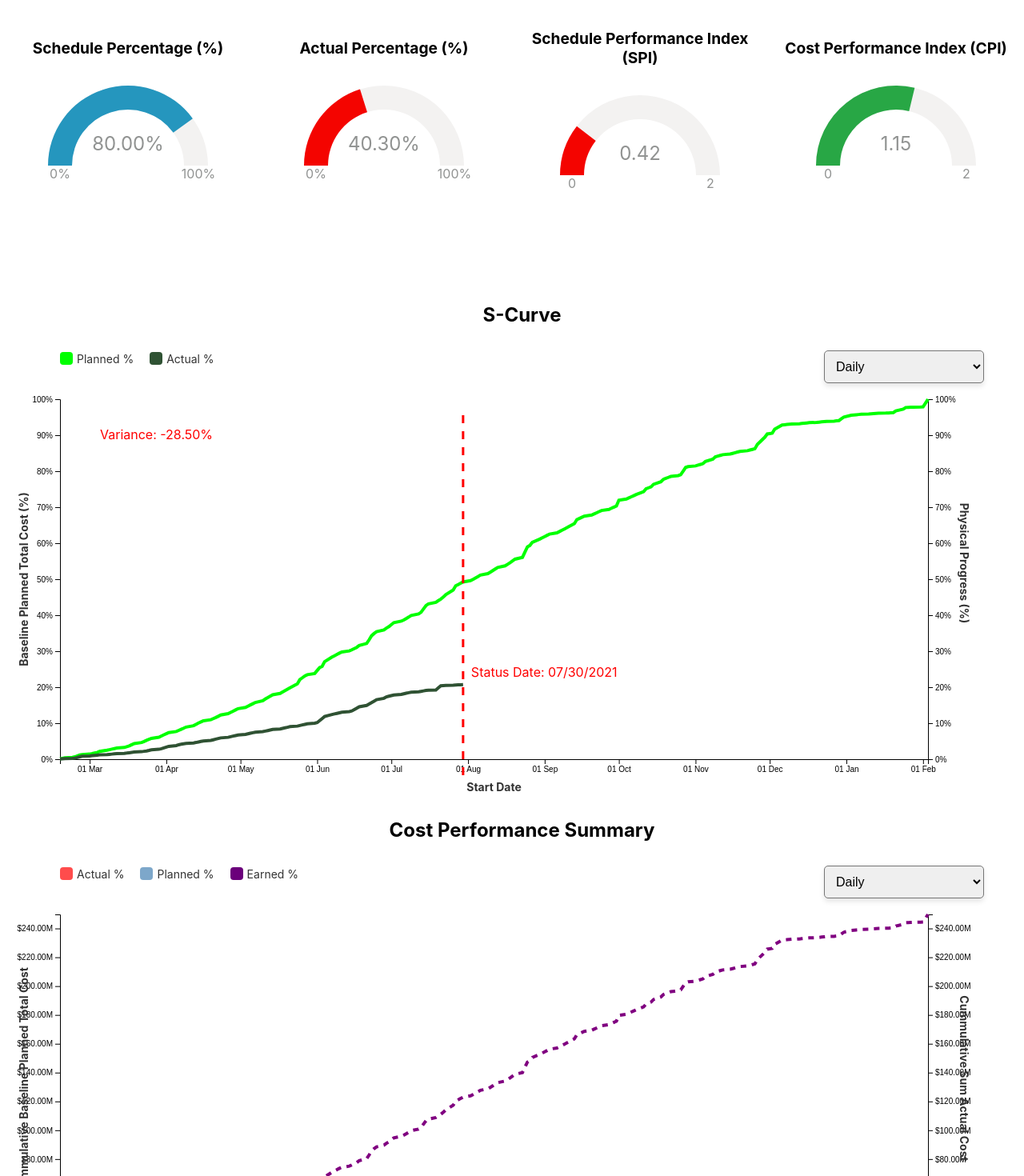
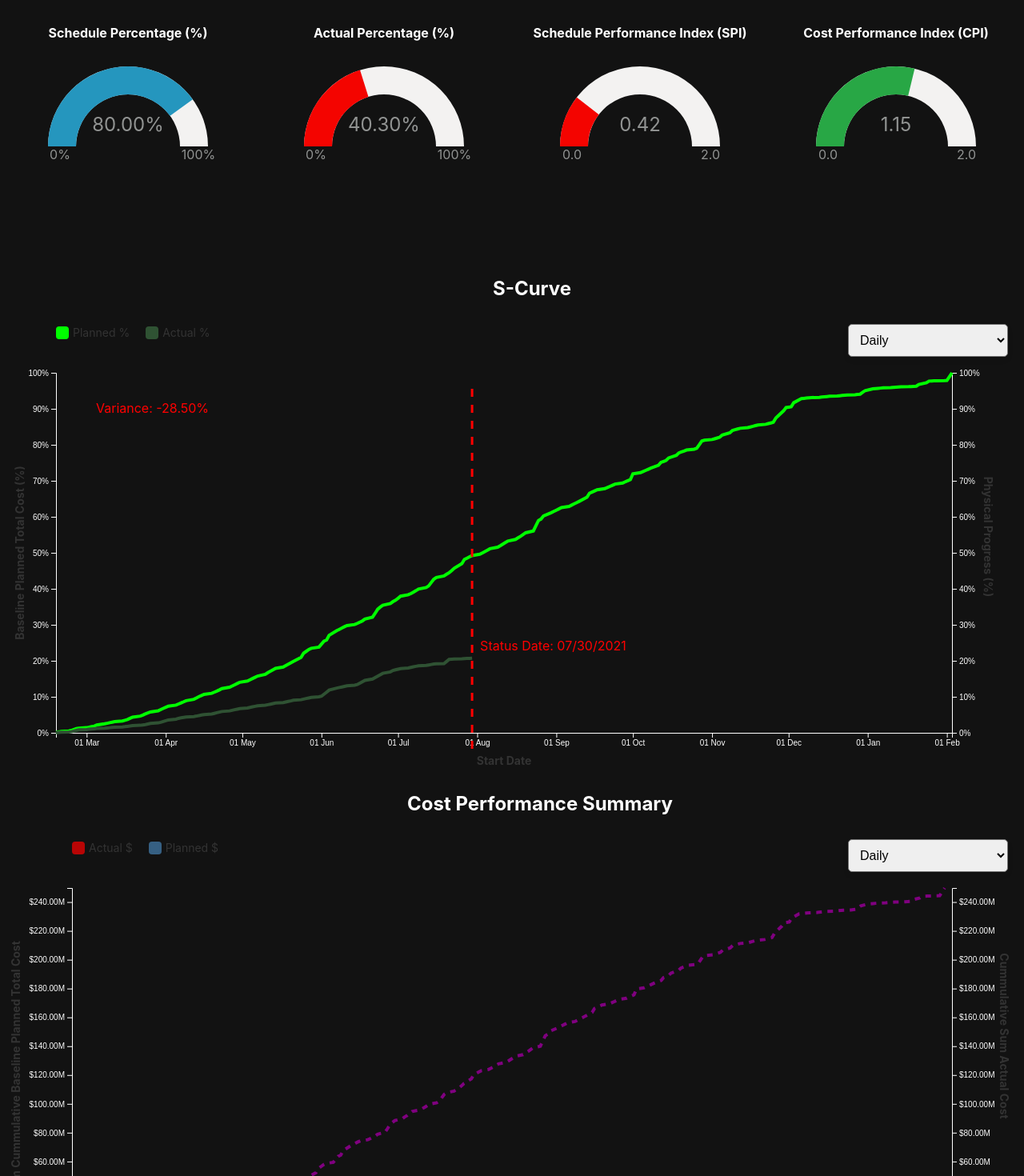
Before and after one commit to Jyoti-Technosoft/d3-scurve-gauge, a React (Create React App) app: page / in a window 1280 px wide. Shown: the top 1470 px of the page at 80% size. Built offline with nearby package versions, Linux system fonts and the light colour scheme.

Commit message:
Showed tooltip and added dark and light theme

```diff
--- a/src/App.css
+++ b/src/App.css
@@ -36,3 +36,17 @@
     transform: rotate(360deg);
   }
 }
+
+.light-mode {
+  background-color: #FFFFFF;
+  color: #000000;
+}
+
+.dark-mode {
+  background-color: #121212;
+  color: #FFFFFF;
+}
+
+svg {
+  overflow: visible;
+}
--- a/src/App.js
+++ b/src/App.js
@@ -7,8 +7,9 @@ import "./App.css";
 import GroupedBarChart from "./Components/GroupedBarChart";
 
 function App() {
+  const isDarkMode = true;
   return (
-    <div className="App">
+    <div className={`App ${isDarkMode ? "dark-mode" : "light-mode"}`}>
       <Dashboard />
       <SCurveChart
         data={data}
--- a/src/Components/Dashboard.jsx
+++ b/src/Components/Dashboard.jsx
@@ -2,7 +2,15 @@ import React from "react";
 
 import Gauge from "./GaugeChart";
 import data from "../Json/data.json";
-import "../Styles/Dashboard.css";
+
+const styles = {
+  dashboardContainer: {
+    display: "grid",
+    gridTemplateColumns: "repeat(auto-fit, minmax(200px, 1fr))",
+    gap: "20px",
+    padding: "10px",
+  },
+};
 
 const Dashboard = () => {
   const colorLogic = {
@@ -13,7 +21,7 @@ const Dashboard = () => {
   };
 
   return (
-    <div className="dashboard">
+    <div style={styles.dashboardContainer}>
       <Gauge
         title="Schedule Percentage (%)"
         value={data.scheduledPercentage / 100}
--- a/src/Components/GaugeChart.jsx
+++ b/src/Components/GaugeChart.jsx
@@ -1,7 +1,16 @@
 import React, { useEffect, useRef } from "react";
 import * as d3 from "d3";
 
-import "../Styles/Gauge.css";
+const styles = {
+  gaugeContainer: {
+    textAlign: "center",
+    marginBottom: "20px",
+  },
+  gaugeTitle: {
+    fontSize: "16px",
+    fontWeight: "bold",
+  },
+};
 
 const Gauge = ({ title, value, min, max, enableNeedle = false, enableGradient = false, colorLogic }) => {
   const svgRef = useRef();
@@ -11,7 +20,7 @@ const Gauge = ({ title, value, min, max, enableNeedle = false, enableGradient =
     const width = 220;
     const height = 220;
     const radius = Math.min(width, height) / 2 - 10;
-    const arcWidth = 30;
+    const arcWidth = 35;
     const svg = d3
       .select(svgRef.current)
       .attr("width", width)
@@ -112,7 +121,7 @@ const Gauge = ({ title, value, min, max, enableNeedle = false, enableGradient =
                 .style("font-size", "16px")
                 .style("fill", "#919392")
                 .style("writing-mode", "tb")
-                .text("0")
+                .text(min.toFixed(1))
                 .attr("transform", "rotate(-90) translate(-10,-5)");
             svg
                 .append("text")
@@ -122,7 +131,7 @@ const Gauge = ({ title, value, min, max, enableNeedle = false, enableGradient =
                 .style("font-size", "16px")
                 .style("fill", "#919392")
                 .style("writing-mode", "tb")
-                .text("2")
+                .text(max.toFixed(1))
                 .attr("transform", "rotate(-90) translate(-10,8)");
         }
 
@@ -194,7 +203,7 @@ const Gauge = ({ title, value, min, max, enableNeedle = false, enableGradient =
                 .style("font-size", "16px")
                 .style("fill", "#919392")
                 .style("writing-mode", "tb")
-                .text("0")
+                .text(min.toFixed(1))
                 .attr("transform", "rotate(-90) translate(-10,-5)");
 
             svg
@@ -205,17 +214,18 @@ const Gauge = ({ title, value, min, max, enableNeedle = false, enableGradient =
                 .style("font-size", "16px")
                 .style("fill", "#919392")
                 .style("writing-mode", "tb")
-                .text("2")
+                .text(max.toFixed(1))
                 .attr("transform", "rotate(-90) translate(-10,8)");
         }
     }
   }, [value, min, max, colorLogic, enableGradient, enableNeedle]);
 
   return (
-    <div className="gauge-container">
-      <h4 className="gauge-title">{title}</h4>
+    <div style={styles.gaugeContainer}>
+      <h4 style={styles.gaugeTitle}>{title}</h4>
       <svg ref={svgRef}></svg>
     </div>
   );
 };
+
 export default Gauge;
--- a/src/Components/GroupedBarChart.jsx
+++ b/src/Components/GroupedBarChart.jsx
@@ -78,7 +78,16 @@ const GroupedBarChart = ({ data, chartTitle, xAxisTitle, yAxisTitleLeft, yAxisTi
 
     const xScale = d3
       .scaleTime()
-      .domain(d3.extent([...plannedPoints, ...actualPoints], (d) => d.date))
+      .domain([
+        d3.timeDay.offset(
+          d3.min([...plannedPoints, ...actualPoints], (d) => d.date),
+          -3
+        ),
+        d3.timeDay.offset(
+          d3.max([...plannedPoints, ...actualPoints], (d) => d.date),
+          3
+        ),
+      ])
       .range([0, width]);
     const yScale = d3
       .scaleLinear()
@@ -106,7 +115,8 @@ const GroupedBarChart = ({ data, chartTitle, xAxisTitle, yAxisTitleLeft, yAxisTi
         const weekNumberFormatter = (d) => {
             const weekNumber = d3.timeFormat("%U")(d); // Get the week number (starts from 0)
             const year = d3.timeFormat("%Y")(d); // Get the year
-            return `Week ${+weekNumber + 1}, ${year}`; // Increment by 1 to start from 1
+            const month = d3.timeFormat("%b")(d);
+            return `Week ${+weekNumber + 1},\n${month} ${year}`; // Increment by 1 to start from 1
         };
         xAxis.tickFormat(weekNumberFormatter);
     } else {
@@ -143,6 +153,26 @@ const GroupedBarChart = ({ data, chartTitle, xAxisTitle, yAxisTitleLeft, yAxisTi
       .attr("class", "x-axis")
       .attr("transform", `translate(0, ${height})`)
       .call(xAxis);
+
+    if (timeInterval === "weekly") {
+        // Customize tick labels for multiline rendering
+        const customizeXAxisTicks = () => {
+          svg.selectAll(".x-axis text") // Select x-axis labels
+            .each(function () {
+              const text = d3.select(this);
+              const lines = text.text().split("\n"); // Split text into lines
+              text.text(null); // Clear existing text
+              lines.forEach((line, i) => {
+                text.append("tspan")
+                  .text(line) // Add each line
+                  .attr("x", 0)
+                  .attr("dy", i === 0 ? 8 : "1.2em"); // Offset subsequent lines
+              });
+            });
+        };
+        customizeXAxisTicks();
+    }
+
     svg
       .append("text")
       .attr("class", "x-axis-label")
@@ -156,7 +186,7 @@ const GroupedBarChart = ({ data, chartTitle, xAxisTitle, yAxisTitleLeft, yAxisTi
         .append("text")
         .attr("class", "y-axis1-label")
         .attr("x", -height / 2)
-        .attr("y", -margin.left)
+        .attr("y", -margin.left - 25)
         .attr("transform", "rotate(-90)")
         .attr("text-anchor", "middle")
         .text(yAxisTitleLeft);
@@ -171,78 +201,9 @@ const GroupedBarChart = ({ data, chartTitle, xAxisTitle, yAxisTitleLeft, yAxisTi
       .attr("class", "y-axis2-label")
       .attr("x", width + margin.right - 10)
       .attr("y", height / 2)
-      .attr("transform", `rotate(90, ${width + margin.right + 10}, ${height / 2})`) // Rotate at the label position
+      .attr("transform", `rotate(90, ${width + margin.right + 30}, ${height / 2})`) // Rotate at the label position
       .attr("text-anchor", "middle")
       .text(yAxisTitleRight);
-
-    // const tooltip = svg
-    //   .append("text")
-    //   .attr("class", "tooltip")
-    //   .attr("x", 0)
-    //   .attr("y", 0)
-    //   .style("visibility", "hidden");
-
-    // const tooltipVariance = svg
-    //   .append("text")
-    //   .attr("class", "tooltip")
-    //   .attr("x", 0)
-    //   .attr("y", 0)
-    //   .style("visibility", "hidden");
-
-    // const line = svg
-    //   .append("line")
-    //   .attr("class", "vertical-line")
-    //   .attr("stroke", "red")
-    //   .attr("stroke-dasharray", "10,10")
-    //   .attr("stroke-width", "3px")
-    //   .style("visibility", "hidden");
-
-    // svg.on("mousemove", function (event) {
-    //   const [mouseX] = d3.pointer(event);
-    //   const xDate = xScale.invert(mouseX);
-    //   const closestPlannedPoint = plannedPoints.reduce((prev, curr) => {
-    //     return Math.abs(curr.date - xDate) < Math.abs(prev.date - xDate)
-    //       ? curr
-    //       : prev;
-    //   });
-    //   const closestActualPoint = actualPoints.reduce((prev, curr) => {
-    //     return Math.abs(curr.date - xDate) < Math.abs(prev.date - xDate)
-    //       ? curr
-    //       : prev;
-    //   });
-    //   const yValuePlanned = closestPlannedPoint
-    //     ? closestPlannedPoint.value
-    //     : null;
-    //   const yValueActual = closestActualPoint ? closestActualPoint.value : null;
-
-    //   tooltip
-    //     .attr("x", mouseX)
-    //     .attr("y", yScale(yValuePlanned || yValueActual))
-    //     .text(`Status Date: ${d3.timeFormat("%m/%d/%Y")(xDate)}`)
-    //     .style("visibility", "visible")
-    //     .style("fill", "red");
-
-    //   const variance =
-    //     calculateVariance(yValuePlanned, yValueActual).toFixed(2) || 0;
-    //   tooltipVariance
-    //     .attr("x", 50)
-    //     .attr("y", 50)
-    //     .text(`Variance: ${variance}%`)
-    //     .style("visibility", "visible")
-    //     .style("fill", variance > 0 ? "green" : "red");
-
-    //   line
-    //     .attr("x1", mouseX)
-    //     .attr("y1", margin.top)
-    //     .attr("x2", mouseX)
-    //     .attr("y2", height + margin.top)
-    //     .style("visibility", "visible");
-    // });
-
-    // svg.on("mouseout", function () {
-    //   tooltip.style("visibility", "hidden");
-    //   line.style("visibility", "hidden");
-    // });
 
     const linePlanned = d3
       .line()
@@ -256,7 +217,32 @@ const GroupedBarChart = ({ data, chartTitle, xAxisTitle, yAxisTitleLeft, yAxisTi
       .attr("fill", "none")
       .attr("stroke", "purple")
       .attr("stroke-width", 4)
-      .attr("stroke-dasharray", "7,7"); // Add this for a dashed line
+      .attr("stroke-dasharray", "7,7")
+      .on("mouseenter", function () {
+        tooltip.style("opacity", 1).style("visibility", "visible");
+      })
+      .on("mousemove", function (event, d) {
+        const [mouseX] = d3.pointer(event);
+        const xDate = xScale.invert(mouseX);
+        const bisect = d3.bisector((d) => d.startDate).left;
+        const index = bisect(plannedPoints, xDate, 1);
+        const d0 = plannedPoints[index - 1];
+        const d1 = plannedPoints[index];
+        const point = xDate - d0.startDate > d1.startDate - xDate ? d1 : d0;
+
+        tooltip
+          .html(
+            `<div><strong>Planned:</strong> $${point.cumSumBaselinePlannedTotalCost.toLocaleString()}</div>
+             <div><strong>Date:</strong> ${d3.timeFormat("%b %d, %Y")(
+               point.startDate
+             )}</div>`
+          )
+          .style("left", `${event.pageX + 10}px`)
+          .style("top", `${event.pageY + 10}px`);
+      })
+      .on("mouseleave", function () {
+        tooltip.style("opacity", 0).style("visibility", "hidden");
+      });
 
     const lineActual = d3
       .line()
@@ -270,7 +256,33 @@ const GroupedBarChart = ({ data, chartTitle, xAxisTitle, yAxisTitleLeft, yAxisTi
       .attr("fill", "none")
       .attr("stroke", "yellow")
       .attr("stroke-width", 4)
-      .attr("stroke-dasharray", "7,7"); // Add this for a dashed line
+      .attr("stroke-dasharray", "7,7")
+      .on("mouseenter", function () {
+        tooltip.style("opacity", 1).style("visibility", "visible");
+      })
+      .on("mousemove", function (event, d) {
+        const [mouseX] = d3.pointer(event);
+        const xDate = xScale.invert(mouseX);
+        const bisect = d3.bisector((d) => d.startDate).left;
+        const index = bisect(actualPoints, xDate, 1);
+        const d0 = actualPoints[index - 1];
+        const d1 = actualPoints[index];
+        const point = xDate - d0.startDate > d1.startDate - xDate ? d1 : d0;
+
+        tooltip
+          .html(
+            `<div><strong>Actual:</strong> $${point.cumSumActualCost.toLocaleString()}</div>
+             <div><strong>Date:</strong> ${d3.timeFormat("%b %d, %Y")(
+               point.startDate
+             )}</div>`
+          )
+          .style("left", `${event.pageX + 10}px`)
+          .style("top", `${event.pageY + 10}px`);
+      })
+      .on("mouseleave", function () {
+        tooltip.style("opacity", 0).style("visibility", "hidden");
+      });
+
     // Bar width for the chart
     let barWidth = 5;
     if (timeInterval === "weekly") {
@@ -278,6 +290,19 @@ const GroupedBarChart = ({ data, chartTitle, xAxisTitle, yAxisTitleLeft, yAxisTi
     } else if (timeInterval === "monthly") {
         barWidth = 15;
     }
+
+    const tooltip = d3
+      .select("body")
+      .append("div")
+      .attr("class", "tooltip")
+      .style("position", "absolute")
+      .style("visibility", "hidden")
+      .style("background-color", "white")
+      .style("border", "1px solid #ccc")
+      .style("border-radius", "4px")
+      .style("font-size", "14px")
+      .style("padding", "10px")
+      .style("box-shadow", "0 0 5px rgba(0,0,0,0.3)");
 
     // Planned Bars
     svg
@@ -291,7 +316,28 @@ const GroupedBarChart = ({ data, chartTitle, xAxisTitle, yAxisTitleLeft, yAxisTi
       .attr("width", barWidth)
       .attr("height", (d) => yScale(0) - yScale(d.sumBaselinePlannedTotalCost)) // Calculate height from value
       .attr("fill", "steelblue")
-        .attr("opacity", 0.7);
+      .attr("opacity", 0.7)
+      .on("mouseenter", function (event, d) {
+        tooltip
+          .style("opacity", 1)
+          .style("pointer-events", "none");
+      })
+      .on("mousemove", function (event, d) {
+        const [x, y] = d3.pointer(event);
+        tooltip
+          .html(
+            `<div><strong>Date:</strong> ${d3.timeFormat("%b %d, %Y")(
+              d.startDate
+            )}</div>
+               <div><strong>Planned Cost:</strong> $${d.sumBaselinePlannedTotalCost.toLocaleString()}</div>`
+          )
+          .style("left", `${event.pageX + 10}px`)
+          .style("top", `${event.pageY + 10}px`)
+          .style("visibility", "visible");
+      })
+      .on("mouseleave", function () {
+        tooltip.style("opacity", 0).style("visibility", "hidden");
+      });
 
     // Actual Bars
     svg
@@ -305,7 +351,29 @@ const GroupedBarChart = ({ data, chartTitle, xAxisTitle, yAxisTitleLeft, yAxisTi
       .attr("width", barWidth)
       .attr("height", (d) => yScale(0) - yScale(d.sumActualCost)) // Calculate height from value
       .attr("fill", "red")
-        .attr("opacity", 0.7);
+      .attr("opacity", 0.7)
+      .on("mouseenter", function (event, d) {
+        tooltip
+          .style("opacity", 1)
+          .style("pointer-events", "none");
+      })
+      .on("mousemove", function (event, d) {
+        const [x, y] = d3.pointer(event);
+        tooltip
+          .html(
+            `<div><strong>Date:</strong> ${d3.timeFormat("%b %d, %Y")(
+              d.startDate
+            )}</div>
+               <div><strong>Actual Cost:</strong> $${d.sumActualCost.toLocaleString()}</div>`
+          )
+          .style("left", `${event.pageX + 10}px`)
+          .style("top", `${event.pageY + 10}px`)
+          .style("visibility", "visible");
+      })
+      .on("mouseleave", function () {
+        tooltip.style("opacity", 0);
+        tooltip.style("visibility", "hidden");
+      });
   }, [timeInterval, dimensions]);
 
   return (
@@ -314,21 +382,13 @@ const GroupedBarChart = ({ data, chartTitle, xAxisTitle, yAxisTitleLeft, yAxisTi
 
       <div className="legend-filter">
       <div className="legends">
-        {/* <div className="legend">
-          <span className="legend-icon budgeted"></span>
-          Budgeted %
-        </div> */}
         <div className="legend">
           <span className="legend-icon actual"></span>
-          Actual %
+          Actual $
         </div>
         <div className="legend">
           <span className="legend-icon planned"></span>
-          Planned %
-        </div>
-        <div className="legend">
-          <span className="legend-icon earned"></span>
-          Earned %
+          Planned $
         </div>
       </div>
 
--- a/src/Styles/Dashboard.css
+++ /dev/null
@@ -1,18 +0,0 @@
-.dashboard {
-    display: grid;
-    grid-template-columns: repeat(auto-fit, minmax(200px, 1fr));
-    gap: 20px;
-    padding: 10px;
-}
-
-.gauge-container {
-    display: flex;
-    flex-direction: column;
-    align-items: center;
-    justify-content: center;
-    text-align: center;
-}
-
-.gauge-title {
-    font-size: 1.2rem;
-}
--- a/src/Styles/Gauge.css
+++ /dev/null
@@ -1,13 +0,0 @@
-.gauge-container {
-  text-align: center;
-  margin-bottom: 20px;
-}
-
-.gauge-title {
-  font-size: 16px;
-  font-weight: bold;
-}
-
-svg {
-  overflow: visible;
-}
--- a/src/Styles/GroupedBarChart.css
+++ b/src/Styles/GroupedBarChart.css
@@ -1,5 +1,5 @@
 .grouped-bar-container {
-    margin: 0px 50px 0px 75px;
+    margin: 0px 20px 0px 90px;
 
     .chart-title {
         font-size: 24px;
@@ -34,10 +34,6 @@
         border-radius: 4px;
     }
 
-    /* .legend-icon.budgeted {
-        background-color: #118dff;
-    } */
-
     .legend-icon.planned {
         background-color: steelblue;
         opacity: 0.7;
@@ -46,10 +42,6 @@
     .legend-icon.actual {
         background-color: red;
         opacity: 0.7;
-    }
-
-    .legend-icon.earned {
-        background-color: #6b007b;
     }
 
     .dropdown-container {
@@ -80,7 +72,7 @@
         font-weight: bold;
     }
 
-    @media (max-width: 600px) {
+    @media (max-width: 800px) {
         .x-axis text {
             transform: rotate(-45deg);
             text-anchor: end;
--- a/src/Styles/SCurveChart.css
+++ b/src/Styles/SCurveChart.css
@@ -1,5 +1,5 @@
 .scurve-chart-container {
-    margin: 0px 50px 0px 75px;
+    margin: 0px 20px 0px 70px;
 
     .chart-title {
         font-size: 24px;
@@ -70,7 +70,7 @@
         font-weight: bold;
     }
 
-    @media (max-width: 600px) {
+    @media (max-width: 800px) {
         .x-axis text {
             transform: rotate(-45deg);
             text-anchor: end;
```
Also changed, not shown: src/Components/SCurveChart.jsx (+22 -2 lines). Lines whose indentation alone changed are shown as unchanged.
